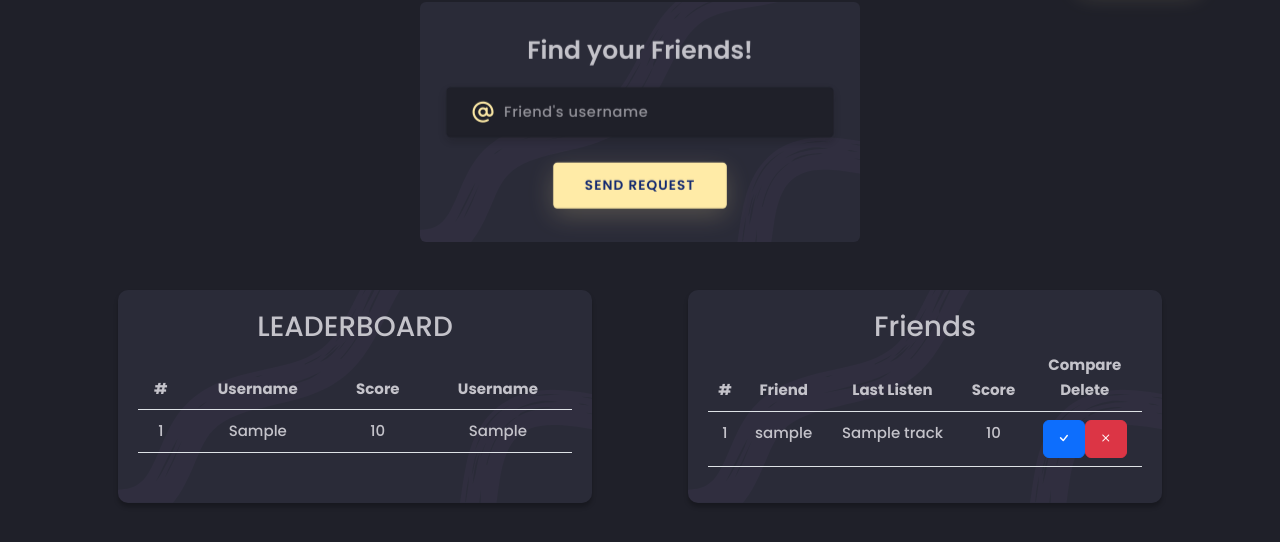
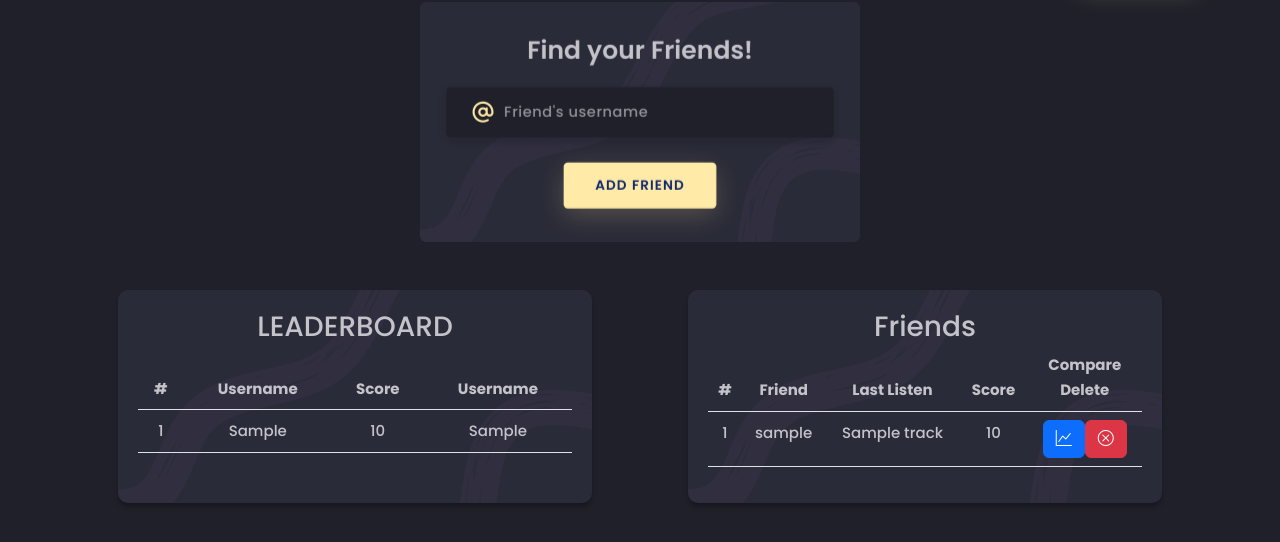
Before and after one commit to Scooney6/Euphonic, a Flask app: template Flask/templates/home.html in a window 1280 px wide. Shown: the part 74-616 px from the top of the page. Run offline with Flask 2, Linux system fonts and the light colour scheme; the template is opened without the code that fills it: most values are stand-ins (such as "Sample title", 1, 10 or a date in 2020); parts of the project's set-up code (start-up, migrations or seed data) failed here and were passed over; some libraries are stand-ins or nearby versions.

Commit message:
Minor Bug Fixes - Verbiage Change!

```diff
--- a/Flask/templates/compare.html
+++ b/Flask/templates/compare.html
@@ -27,7 +27,7 @@
             <a href="{{ url_for('home') }}" style="text-decoration:none;">
                 <button class="bttn btn-secondary navbar-bttn">Dashboard</button>
             </a>
-            <a class="navbar-brand euphonic-custom-font" href="{{ url_for('home') }}">Euphonic</a>
+            <a style="text-indent: -15%;" class="navbar-brand mr-5 euphonic-custom-font" href="{{ url_for('home') }}">Euphonic</a>
             <form action="{{ url_for('logout') }}" method="POST">
                 <button class="bttn btn-secondary navbar-bttn">Logout</button>
             </form>
@@ -54,7 +54,6 @@
             </div>
             <div class="row pb-4 mt-2 justify-content-around">
                 <div class="user col mx-5 my-auto">
-                    <!-- <div class="col-md-12"> -->
                     <h3 class="text-center mb-4">Top 5 Artists in Common</h3>
                     <table class="table">
                         <thead>
@@ -72,7 +71,6 @@
                             {% endfor %}
                         </tbody>
                     </table>
-                    <!-- </div> -->
                 </div>
                 <div class="user col mx-2">
                     <h3 class="text-center mb-2 align-center"><b>Music Similarity</b></h3>
--- a/Flask/templates/home.html
+++ b/Flask/templates/home.html
@@ -52,7 +52,7 @@
                                                 placeholder="Friend's username" id="friend_username" autocomplete="off">
                                             <i class="input-icon uil uil-at"></i>
                                         </div>
-                                        <input type="submit" class="bttn mt-4" value="Send Request">
+                                        <input type="submit" class="bttn mt-4" value="Add Friend">
                                     </form>
                                 </div>
                             </div>
@@ -114,11 +114,11 @@
                                         <div class="btn-group">
                                             <a href="{{ url_for('compareRoute', friend_username=friend['username']) }}"><button
                                                     type="button" class="btn btn-primary"><i
-                                                        class="bi bi-check"></i><span
+                                                        class="bi bi-graph-up"></i><span
                                                         class="visually-hidden">Compare</span></button></a>
                                             <a
                                                 href="{{ url_for('deleteFriendRoute', friend_username=friend['username']) }}"><button
-                                                    type="button" class="btn btn-danger"><i class="bi bi-x"></i><span
+                                                    type="button" class="btn btn-danger"><i class="bi bi-x-circle"></i><span
                                                         class="visually-hidden">Delete</span></button></a>
                                         </div>
                                     </td>
```
